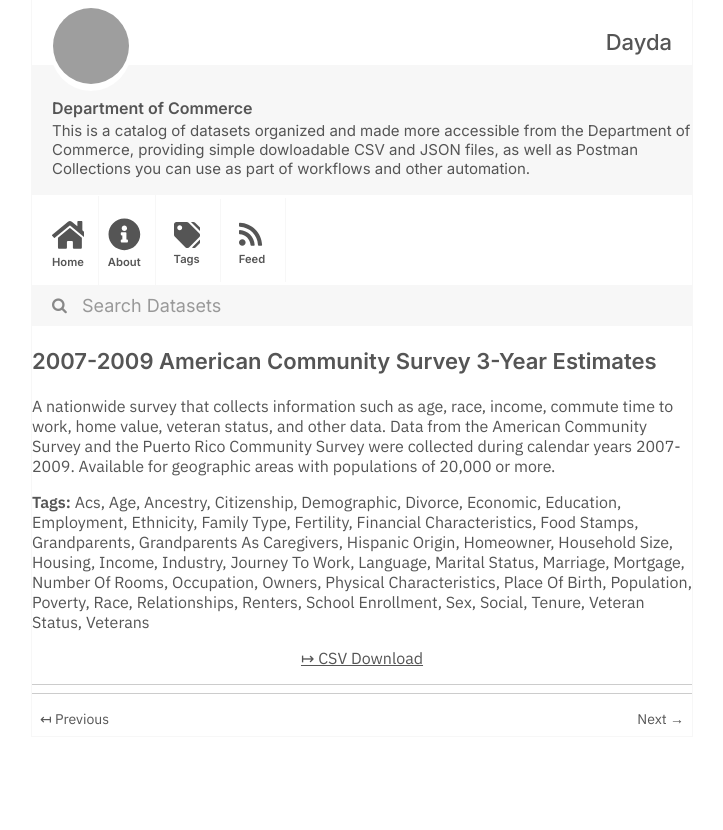
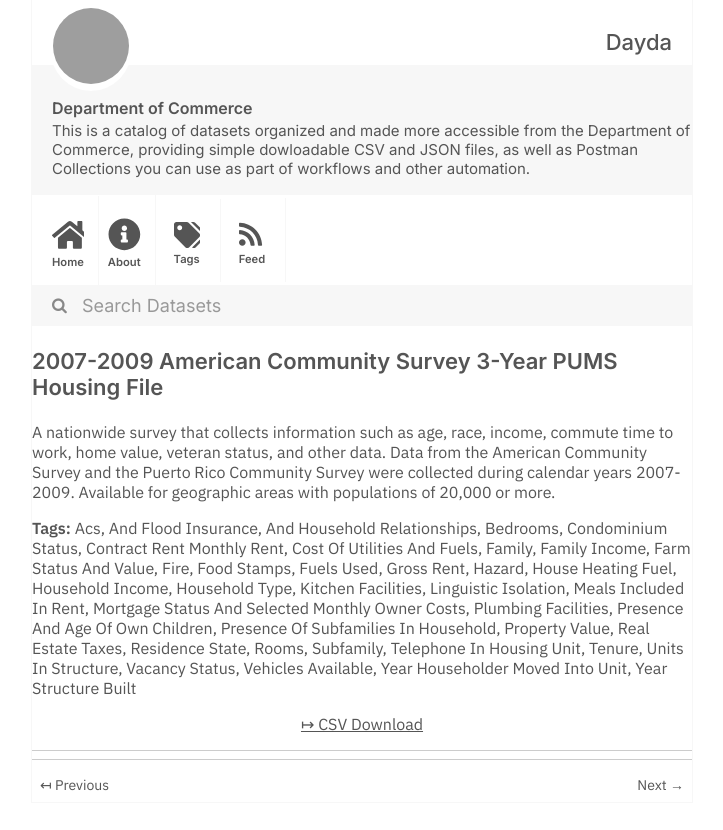
Before and after one commit to dayda-entities/department-of-commerce, a Jekyll site: the page built from _posts/2020-11-12-2007-2009-american-community-s.md, in a window 1280 px wide, cut to the strip 0-830 px from the top of the page. Shown: the whole strip, without its empty margins (278-1001 px from the left). Built offline with Jekyll 4.4.1, drawn with Linux system fonts in a browser that asks for light colours; grey boxes are pictures that could not be loaded.

Commit message:
Publish Data

```diff
--- a/_posts/2020-11-12-2007-2009-american-community-s.md
+++ b/_posts/2020-11-12-2007-2009-american-community-s.md
@@ -1,57 +1,50 @@
 ---
-title: 2007-2009 American Community Survey 3-Year Estimates
-created: '2020-11-12T14:45:06.330209'
-modified: '2021-03-11T05:38:22.342854'
+title: 2007-2009 American Community Survey 3-Year PUMS Housing File
+created: '2020-11-12T14:45:07.695518'
+modified: '2021-03-11T05:38:14.303032'
 state: active
 type: dataset
 tags:
   - Acs
-  - Age
-  - Ancestry
-  - Citizenship
-  - Demographic
-  - Divorce
-  - Economic
-  - Education
-  - Employment
-  - Ethnicity
-  - Family Type
-  - Fertility
-  - Financial Characteristics
+  - And Flood Insurance
+  - And Household Relationships
+  - Bedrooms
+  - Condominium Status
+  - Contract Rent Monthly Rent
+  - Cost Of Utilities And Fuels
+  - Family
+  - Family Income
+  - Farm Status And Value
+  - Fire
   - Food Stamps
-  - Grandparents
-  - Grandparents As Caregivers
-  - Hispanic Origin
-  - Homeowner
-  - Household Size
-  - Housing
-  - Income
-  - Industry
-  - Journey To Work
-  - Language
-  - Marital Status
-  - Marriage
-  - Mortgage
-  - Number Of Rooms
-  - Occupation
-  - Owners
-  - Physical Characteristics
-  - Place Of Birth
-  - Population
-  - Poverty
-  - Race
-  - Relationships
-  - Renters
-  - School Enrollment
-  - Sex
-  - Social
+  - Fuels Used
+  - Gross Rent
+  - Hazard
+  - House Heating Fuel
+  - Household Income
+  - Household Type
+  - Kitchen Facilities
+  - Linguistic Isolation
+  - Meals Included In Rent
+  - Mortgage Status And Selected Monthly Owner Costs
+  - Plumbing Facilities
+  - Presence And Age Of Own Children
+  - Presence Of Subfamilies In Household
+  - Property Value
+  - Real Estate Taxes
+  - Residence State
+  - Rooms
+  - Subfamily
+  - Telephone In Housing Unit
   - Tenure
-  - Veteran Status
-  - Veterans
+  - Units In Structure
+  - Vacancy Status
+  - Vehicles Available
+  - Year Householder Moved Into Unit
+  - Year Structure Built
 groups:
   - Energy
-csv_url: >-
-  http://www2.census.gov/acs2009_3yr/summaryfile/2007-2009_ACSSF_All_In_1_Giant_File(Experienced-Users-Only)/All_Geographies.zip
+csv_url: 'http://www2.census.gov/acs2007_2009_3yr/pums/csv_hus.zip'
 json_url: ''
 layout: post
 
```
